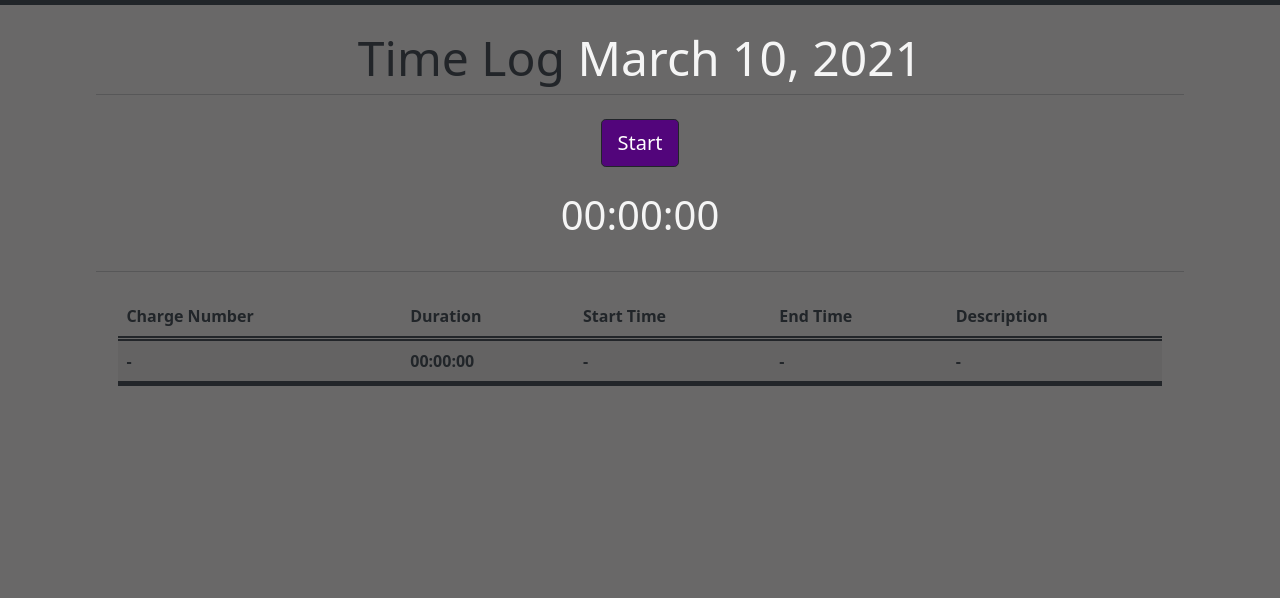
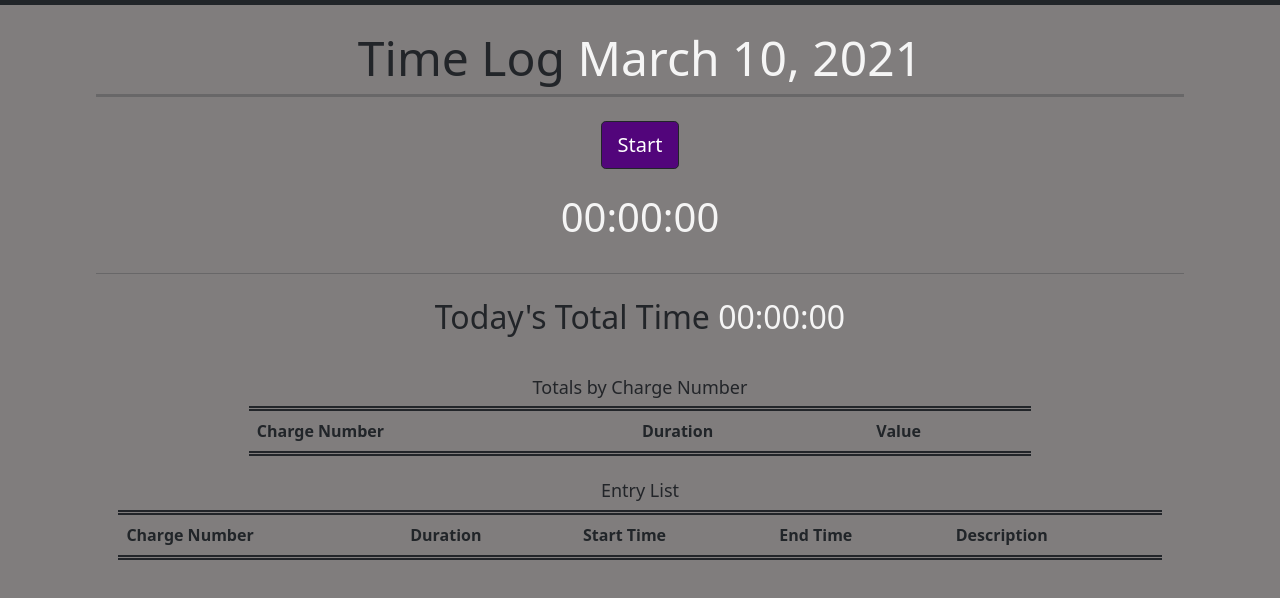
Before and after one commit to yannihilator/TimeLogger, a plain HTML site: page Index.html in a window 1280 px wide. Shown: the part 52-650 px from the top of the page. Drawn offline with nearby package versions, Linux system fonts and the light colour scheme.

Commit message:
UI changes in index view

```diff
--- a/Index.html
+++ b/Index.html
@@ -19,7 +19,7 @@
                     document.write(new Date().toLocaleString("en-US", {year: 'numeric', month: 'long', day: 'numeric'}).fontcolor("whitesmoke"));
                 </script>
             </h1>
-            <hr style="width: 85%; margin: auto;"/>
+            <hr style="width: 85%; margin: auto; height: 3px; background: #222529;"/>
             <br>
             <button id="startStopButton" onclick="ToggleTimer()" style="background-color:#52057b;" type="button" class="btn btn-dark btn-lg">Start</button>
             <br>
@@ -29,14 +29,58 @@
             <hr style="width: 85%; margin: auto;"/>
             <br>
         </div>
+        <div>
+          <script type="text/javascript">
+            var entries = TodaysEntries();
+            var totalDuration = ConvertDateTicks(entries.map(function(entry) { return entry.endTime - entry.startTime; }).reduce((a, b) => a + b, 0), true);
+            document.write('<div class="text-center">' +
+            '  <h1 class="display-6" style="color: #222529; font-size: xx-large;">' +
+            '    Today\'s Total Time ' +
+            '    <span class="display-6" style="color: whitesmoke; font-size: xx-large;">' + totalDuration.hour + ":" + totalDuration.minute + ":" + totalDuration.second + '</span>' +
+            '  </h1>' +
+            '</div>');
+          </script>
+          <br>
+        </div>
         <div class="row justify-content-md-center">
-          <table class="table table-hover table-striped" style="width: 80%;">
+          <table class="table table-hover table-striped caption-top" style="width: 60%;">
+            <caption class="display-6 text-center" style="color: #222529; font-size: large;">Totals by Charge Number</caption>
             <style>
               td{border: none};
               th{border-bottom-width: thick; border-bottom-color: #222529;}
             </style>
             <thead>
-              <tr style="border-bottom-width: thick; border-bottom-style: double; border-bottom-color: #222529;">
+              <tr style="border-width: thick; border-color: #222529; border-style: double; border-right: none; border-left: none;">
+                <th scope="col">Charge Number</th>
+                <th scope="col">Duration</th>
+                <th scope="col">Value</th>
+              </tr>
+            </thead>
+            <tbody>
+              <script type="text/javascript">
+                entries.forEach(entry => {
+                  var duration = ConvertDateTicks(entry.endTime - entry.startTime, true);
+                  var startTime = ConvertDateTicks(entry.startTime, false);
+                  var endTime = ConvertDateTicks(entry.endTime, false);
+                  document.write('<tr>' +
+                    '<td>' + entry.chargeNumber +'</td>' +
+                    '<td>' + duration.hour + ":" + duration.minute + ":" + duration.second +'</td>' +
+                    '<td>' + TwelveHourTime(startTime.hour, startTime.minute, startTime.second) + '</td>' +
+                  '</tr>');
+                });
+              </script>
+            </tbody>
+          </table>
+        </div>
+        <div class="row justify-content-md-center">
+          <table class="table table-hover table-striped caption-top" style="width: 80%;">
+            <caption class="display-6 text-center" style="color: #222529; font-size: large;">Entry List</caption>
+            <style>
+              td{border: none};
+              th{border-bottom-width: thick; border-bottom-color: #222529;}
+            </style>
+            <thead>
+              <tr style="border-width: thick; border-color: #222529; border-style: double; border-right: none; border-left: none;">
                 <th scope="col">Charge Number</th>
                 <th scope="col">Duration</th>
                 <th scope="col">Start Time</th>
@@ -46,15 +90,6 @@
             </thead>
             <tbody>
               <script type="text/javascript">
-                var entries = TodaysEntries();
-                var totalDuration = ConvertDateTicks(entries.map(function(entry) { return entry.endTime - entry.startTime; }).reduce((a, b) => a + b, 0), true);
-                document.write('<tr style="border-bottom-width: thick; border-bottom-color: #222529;">' +
-                  '<th>-</th>' +
-                  '<th>' + totalDuration.hour + ":" + totalDuration.minute + ":" + totalDuration.second +'</th>' +
-                  '<th>-</th>' +
-                  '<th>-</th>' +
-                  '<th>-</th>' +
-                '</tr>');
                 entries.forEach(entry => {
                   var duration = ConvertDateTicks(entry.endTime - entry.startTime, true);
                   var startTime = ConvertDateTicks(entry.startTime, false);
--- a/style.css
+++ b/style.css
@@ -1,5 +1,5 @@
 body {
-    background-color: #696868;
+    background-color: #807d7d;
 }
 
 h1 {
```
